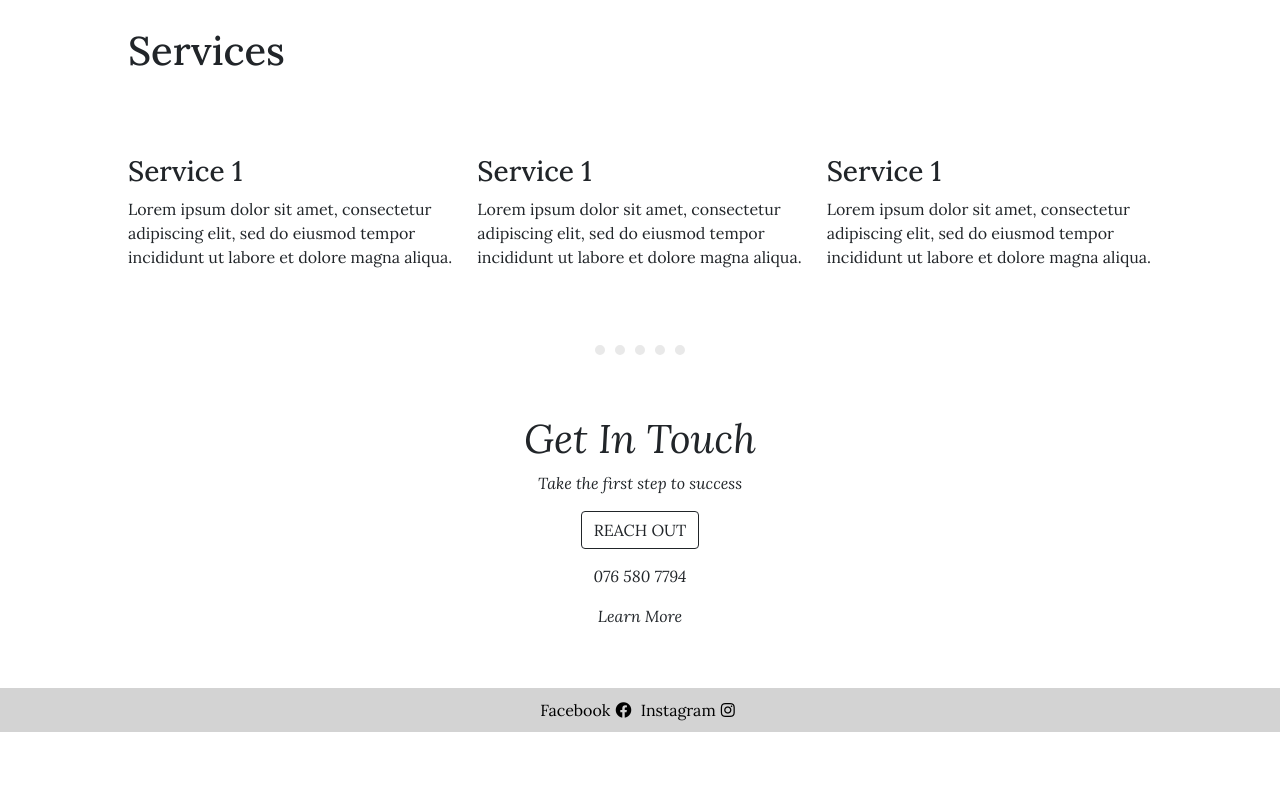
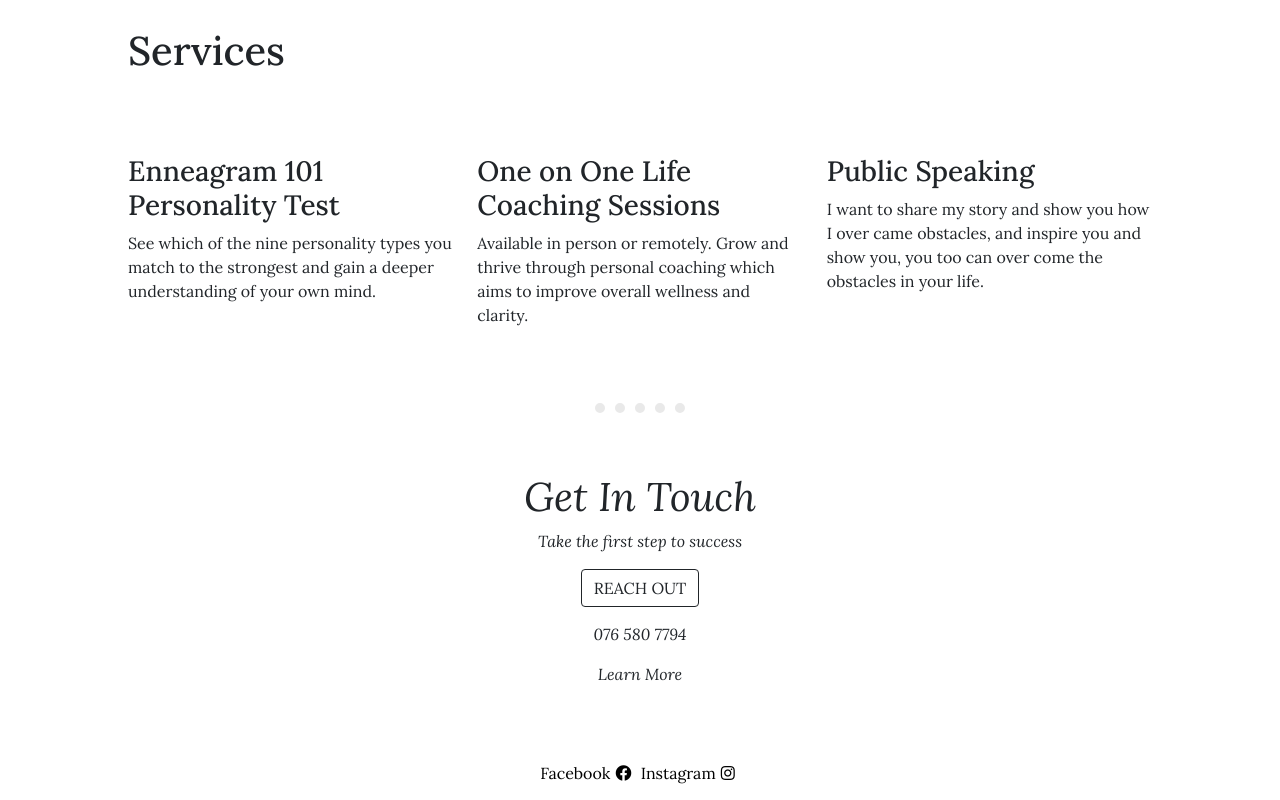
Before and after one commit to Jayrbsn/life-coach, a plain HTML site: page index.html in a window 1280 px wide. Shown: the part 1405-2205 px from the top of the page. Before the commit the page ends 2137 px from the top, so only its background shows below. Drawn offline with nearby package versions, Linux system fonts and the light colour scheme.

Commit message:
Update index.html

```diff
--- a/index.html
+++ b/index.html
@@ -118,22 +118,19 @@
       </div>
       <div class="row">
         <div class="col-md-4">
-          <h3>Service 1</h3>
-          <p>Lorem ipsum dolor sit amet, consectetur adipiscing elit,
-            sed do eiusmod tempor incididunt ut labore et dolore
-            magna aliqua.</p>
+          <h3>Enneagram 101 Personality Test</h3>
+          <p>See which of the nine personality types you match to the strongest
+            and gain a deeper understanding of your own mind.</p>
         </div>
         <div class="col-md-4">
-          <h3>Service 1</h3>
-          <p>Lorem ipsum dolor sit amet, consectetur adipiscing elit,
-            sed do eiusmod tempor incididunt ut labore et dolore
-            magna aliqua.</p>
+          <h3>One on One Life Coaching Sessions</h3>
+          <p>Available in person or remotely. Grow and thrive through personal
+            coaching which aims to improve overall wellness and clarity.</p>
         </div>
         <div class="col-md-4">
-          <h3>Service 1</h3>
-          <p>Lorem ipsum dolor sit amet, consectetur adipiscing elit,
-            sed do eiusmod tempor incididunt ut labore et dolore
-            magna aliqua.</p>
+          <h3>Public Speaking</h3>
+          <p class="public-speaking-p">I want to share my story and show you how I over came obstacles, and inspire
+            you and show you, you too can over come the obstacles in your life.</p>
         </div>
       </div>
     </section>
@@ -151,9 +148,9 @@
     </div>
 
 
-    <div class="footer">
-      <a class="footer-link" href="https://www.linkedin.com/in/jarryd-robson-0763a649/" target="_blank">Facebook<i class="fab fa-facebook"></i></a>
-      <a class="footer-link" href="https://twitter.com/robson_web" target="_blank">Instagram<i class="fab fa-instagram"></i></a>
+    <div class="footer-about">
+      <a class="footer-link" href="https://m.facebook.com/Coach-Ash-107678018261288/?ref=py_c" target="_blank">Facebook<i class="fab fa-facebook"></i></a>
+      <a class="footer-link" href="https://www.instagram.com/coach_ash95/" target="_blank">Instagram<i class="fab fa-instagram"></i></a>
     </div>
   </body>
 
```
